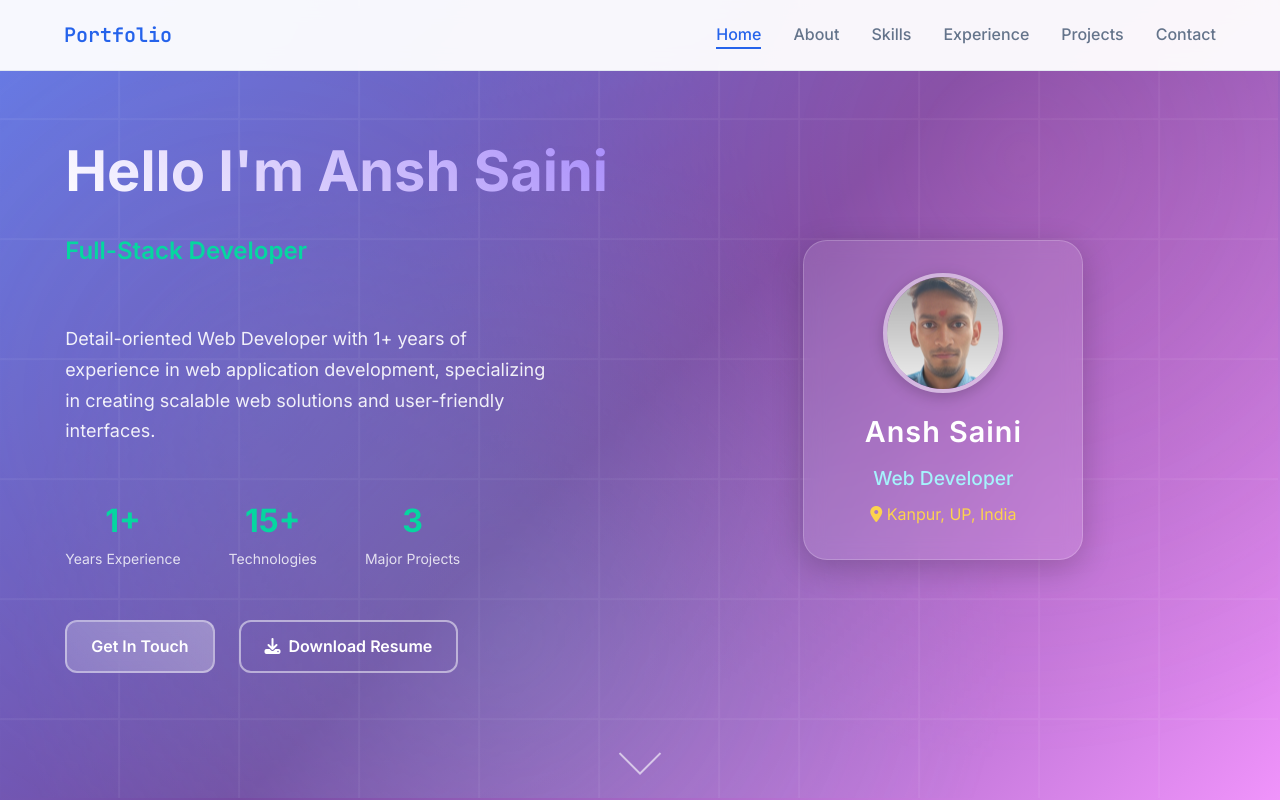
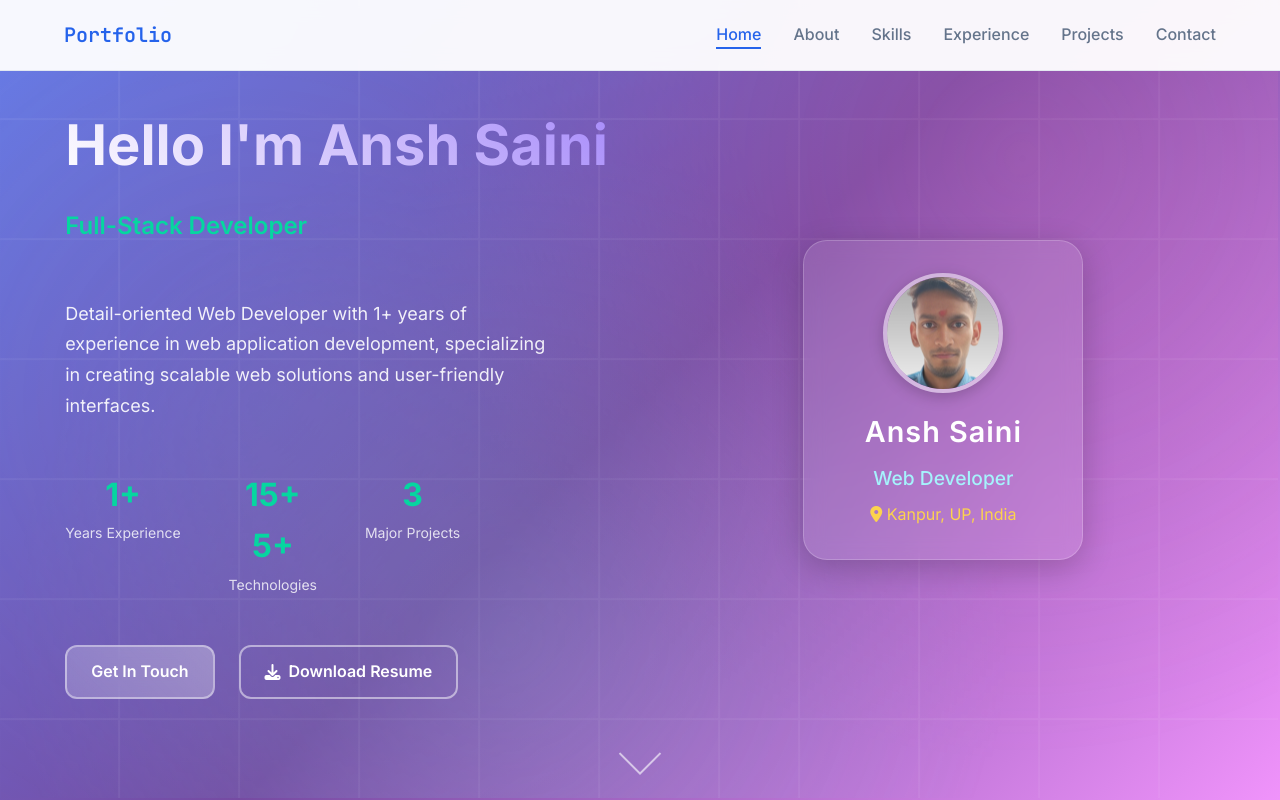
Before and after one commit to ANSH264/portfolio, a plain HTML site: page index.html in a window 1280 px wide. Shown: the top 800 px of the page. Drawn offline with Linux system fonts and the light colour scheme.

Commit message:
Update index.html
REWRITE THE TECH

```diff
--- a/index.html
+++ b/index.html
@@ -90,6 +90,7 @@
               </div>
               <div class="stat">
                 <span class="stat-number">15+</span>
+                <span class="stat-number">5+</span>
                 <span class="stat-label">Technologies</span>
               </div>
               <div class="stat">
```
